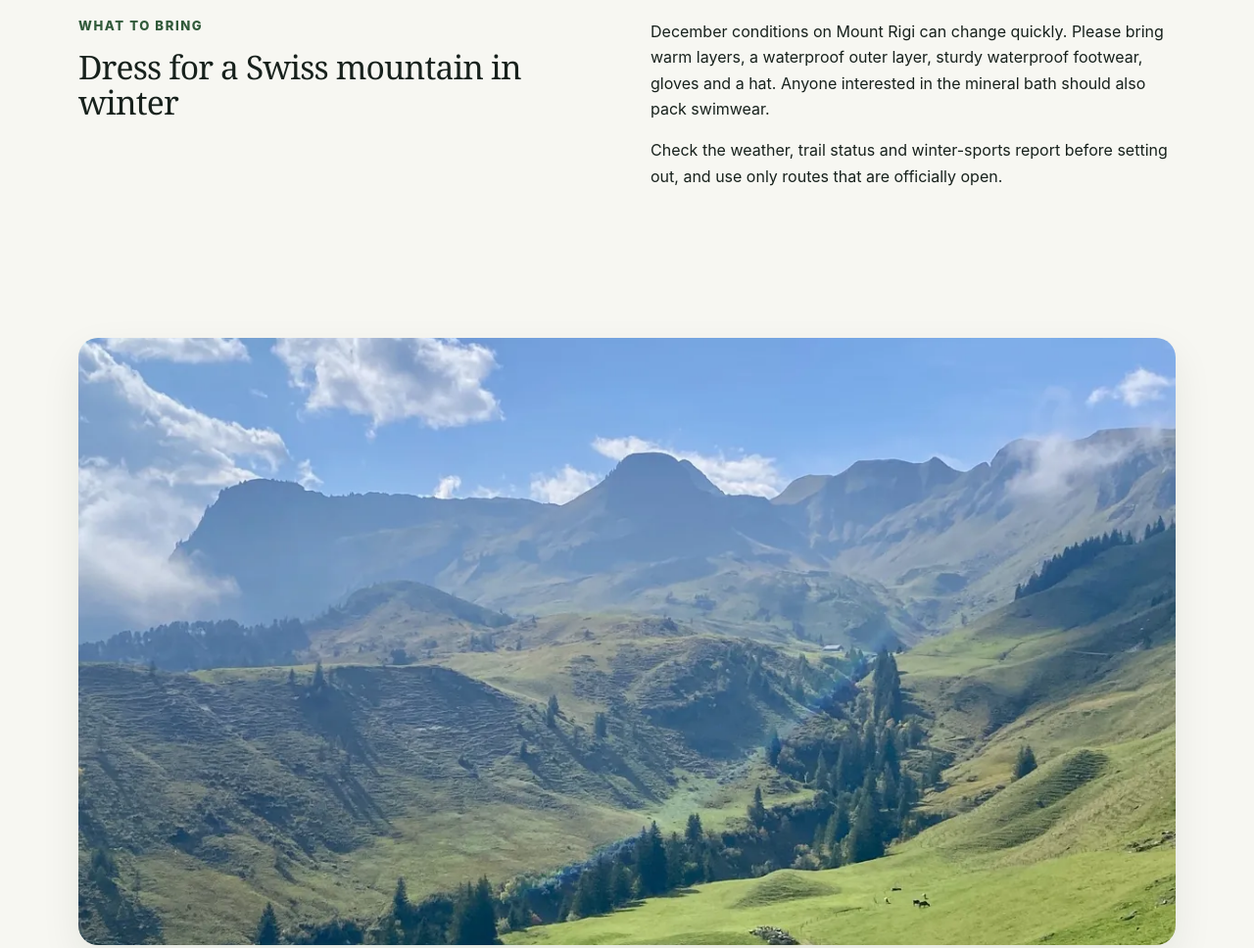
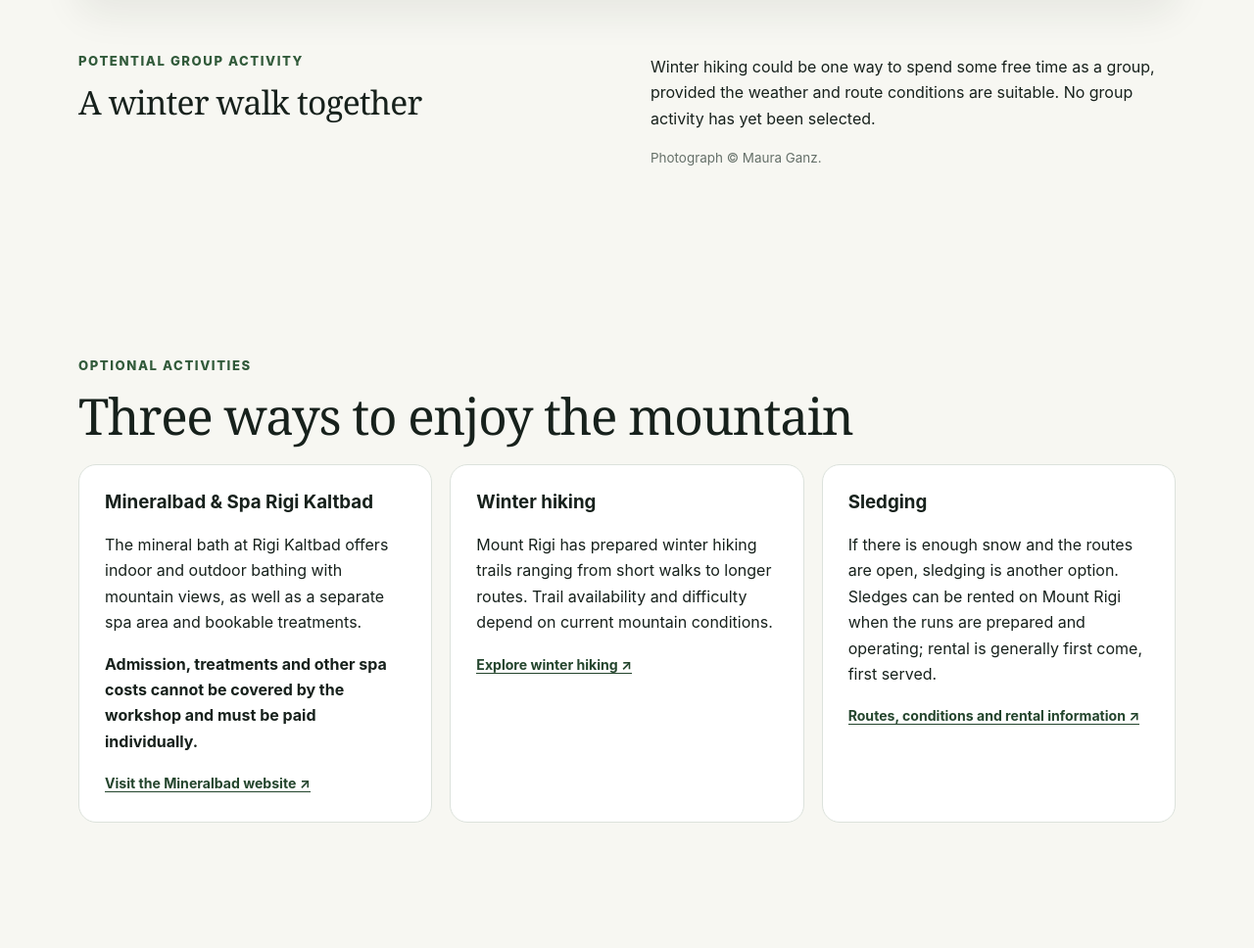
Before and after one commit to ResponseDiversityNetwork/RD-Workshop-2026, a plain HTML site: page rigi.html in a window 1280 px wide. Shown: the part 1449-2417 px from the top of the page at 98% size. Drawn offline with Linux system fonts and the light colour scheme.

Commit message:
Add files via upload

```diff
--- a/rigi.html
+++ b/rigi.html
@@ -4,8 +4,9 @@
 <header class="site-header"><nav class="nav-wrap" aria-label="Main navigation"><a class="brand" href="index.html"><span class="brand-mark" aria-hidden="true"></span>RD Workshop 2026</a><button class="menu-toggle" type="button" aria-expanded="false" aria-controls="main-nav">Menu</button><ul class="nav-links" id="main-nav"><li><a href="index.html">Home</a></li><li><a href="agenda.html">Agenda</a></li><li><a href="participants.html">Participants</a></li><li><a href="travel.html">Getting there</a></li><li><a href="venue.html">Venue</a></li><li><a class="active" href="rigi.html">Rigi</a></li><li><a href="concepts.html">Concepts & methods</a></li><li><a href="explorer.html">Explorer</a></li><li><a href="administrative.html">Administrative</a></li></ul></nav></header>
 <main id="main"><section class="page-hero"><div class="container"><p class="kicker">Free time on Mount Rigi</p><h1 class="page-title">Rigi activities</h1><p class="lead">No group activity has been selected yet. Suggestions are very welcome. Depending on interest, weather and snow conditions, possible options include visiting the mineral bath, winter hiking or sledging.</p><div class="link-row"><a class="button primary" href="https://www.rigi.ch/en/experience/activities" target="_blank" rel="noopener">Explore Rigi activities</a><a class="button secondary" href="https://www.rigi.ch/en/experience/hiking/tour-finder-winter" target="_blank" rel="noopener">Check winter routes</a></div></div></section>
 <section class="section compact"><div class="container"><div class="notice"><strong>Ideas are welcome.</strong> The options below are suggestions, not a scheduled part of the workshop programme. Please send preferences or additional ideas to Maura.</div></div></section>
+<section class="section"><div class="container"><img src="assets/images/winter-hiker.jpg" alt="Hiker following a snowy mountain trail under a blue sky" class="venue-image"><div class="grid-2 venue-copy"><div><p class="kicker">Potential group activity</p><h2 class="section-title small-title">A winter walk together</h2></div><div class="prose"><p>Winter hiking could be one way to spend some free time as a group, provided the weather and route conditions are suitable. No group activity has yet been selected.</p><p class="source-line">Photograph © Maura Ganz.</p></div></div></div></section>
 <section class="section"><div class="container"><p class="kicker">Optional activities</p><h2 class="section-title">Three ways to enjoy the mountain</h2><div class="grid-3"><article class="card"><h3>Mineralbad & Spa Rigi Kaltbad</h3><p>The mineral bath at Rigi Kaltbad offers indoor and outdoor bathing with mountain views, as well as a separate spa area and bookable treatments.</p><p><strong>Admission, treatments and other spa costs cannot be covered by the workshop and must be paid individually.</strong></p><a class="text-link" href="https://www.aquaspa.ch/de/mineralbad-rigi/" target="_blank" rel="noopener">Visit the Mineralbad website ↗</a></article><article class="card"><h3>Winter hiking</h3><p>Mount Rigi has prepared winter hiking trails ranging from short walks to longer routes. Trail availability and difficulty depend on current mountain conditions.</p><a class="text-link" href="https://www.rigi.ch/en/experience/activities/winter-hiking" target="_blank" rel="noopener">Explore winter hiking ↗</a></article><article class="card"><h3>Sledging</h3><p>If there is enough snow and the routes are open, sledging is another option. Sledges can be rented on Mount Rigi when the runs are prepared and operating; rental is generally first come, first served.</p><a class="text-link" href="https://www.rigi.ch/en/experience/activities/sledding" target="_blank" rel="noopener">Routes, conditions and rental information ↗</a></article></div></div></section>
 <section class="section compact"><div class="container grid-2"><div><p class="kicker">What to bring</p><h2 class="section-title small-title">Dress for a Swiss mountain in winter</h2></div><div class="prose"><p>December conditions on Mount Rigi can change quickly. Please bring warm layers, a waterproof outer layer, sturdy waterproof footwear, gloves and a hat. Anyone interested in the mineral bath should also pack swimwear.</p><p>Check the weather, trail status and winter-sports report before setting out, and use only routes that are officially open.</p></div></div></section>
-<section class="section"><div class="container"><img src="assets/images/alpine-landscape.webp" alt="Broad alpine landscape on Mount Rigi under a blue sky" class="venue-image"><div class="grid-2 venue-copy"><div><p class="kicker">When the snow arrives</p><h2 class="section-title small-title">The ideal winter version of Rigi</h2></div><div class="prose"><p>The amount of snow in early December cannot be guaranteed. The external example below shows Mount Rigi under ideal winter conditions.</p><p><a class="text-link" href="https://www.myswitzerland.com/en/experiences/rigi-pinnacle-of-enjoyment/" target="_blank" rel="noopener">See the winter example on Switzerland Tourism ↗</a></p><p class="source-line">Workshop photograph © Maura Ganz. The linked Switzerland Tourism photograph is not reproduced here because separate reuse permission would be required.</p></div></div></div></section></main>
+<section class="section"><div class="container"><p class="kicker">What conditions can look like</p><h2 class="section-title">Rigi in November and January</h2><div class="photo-grid" aria-label="Realistic late-autumn and winter conditions on Mount Rigi"><img src="assets/images/rigi-snow-fog.jpg" alt="Snow-covered ground disappearing into dense fog on Mount Rigi" loading="lazy"><img src="assets/images/rigi-misty-conifers.jpg" alt="Conifer trees emerging from fog on a grassy slope on Mount Rigi" loading="lazy"><img src="assets/images/rigi-foggy-path.jpg" alt="Bare trees beside a mountain path in dense fog on Mount Rigi" loading="lazy"></div><div class="grid-2 venue-copy"><div><h3>Prepare for limited visibility as well as snow</h3></div><div class="prose"><p>These photographs from Mount Rigi show realistic mountain conditions in November and January. Snow is possible, but so are fog, wet ground and rapidly changing visibility.</p><p class="source-line">Photographs © Maura Ganz.</p></div></div></div></section></main>
 <footer class="site-footer"><div class="footer-inner"><div><strong>Response Diversity Workshop 2026</strong><br>8–10 December · Mount Rigi, Switzerland</div><div>Hosted by Owen Petchey · Coordinated by Maura Ganz<br><span class="photo-credit">Workshop photographs © Maura Ganz.</span></div></div></footer><script src="assets/js/main.js"></script>
 </body></html>
```
Also changed, not shown: assets/images/rigi-foggy-path.jpg (added), assets/images/rigi-misty-conifers.jpg (added), assets/images/rigi-snow-fog.jpg (added), assets/images/winter-hiker.jpg (added), images/rigi-foggy-path.jpg (added), images/rigi-misty-conifers.jpg (added), images/rigi-snow-fog.jpg (added), images/winter-hiker.jpg (added).
